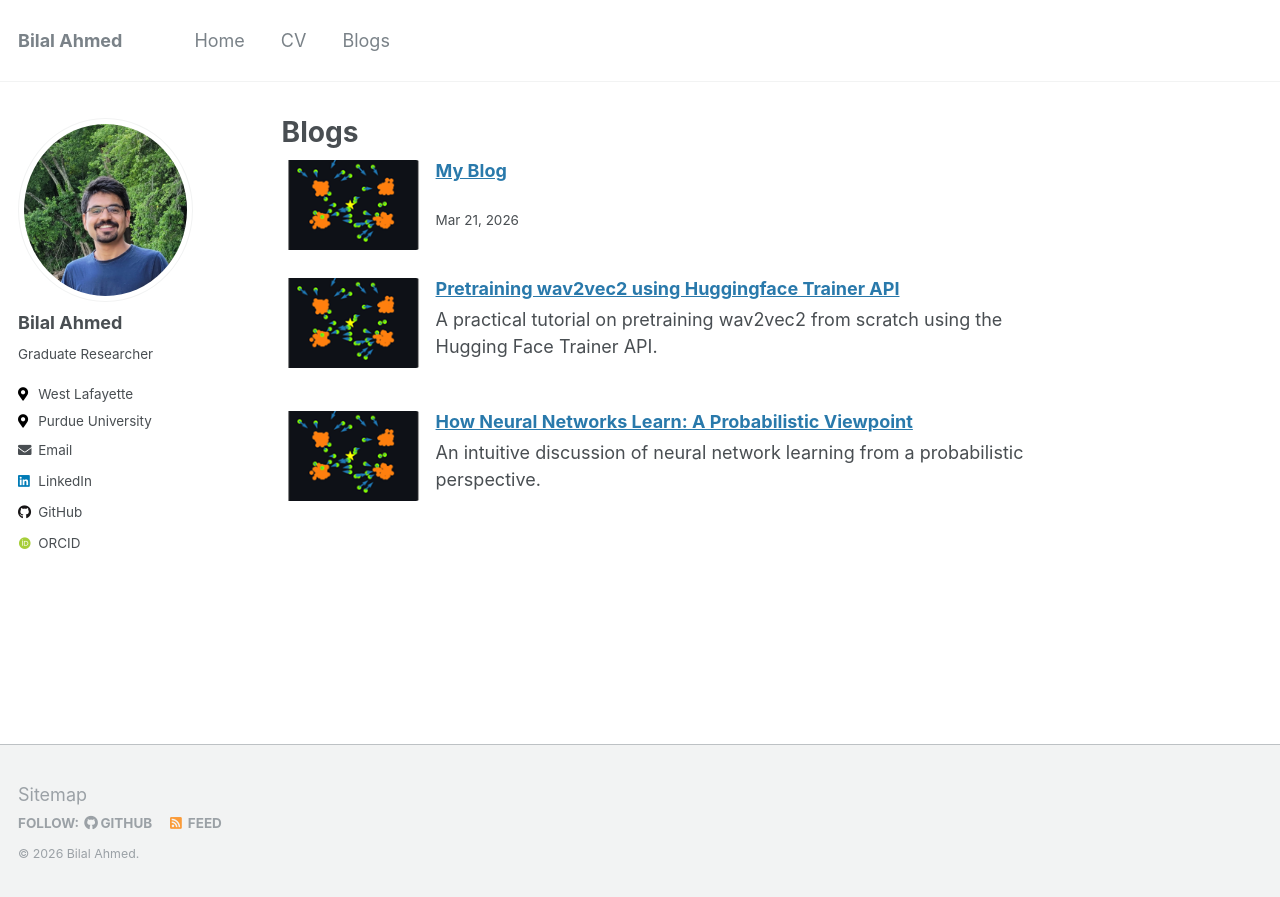
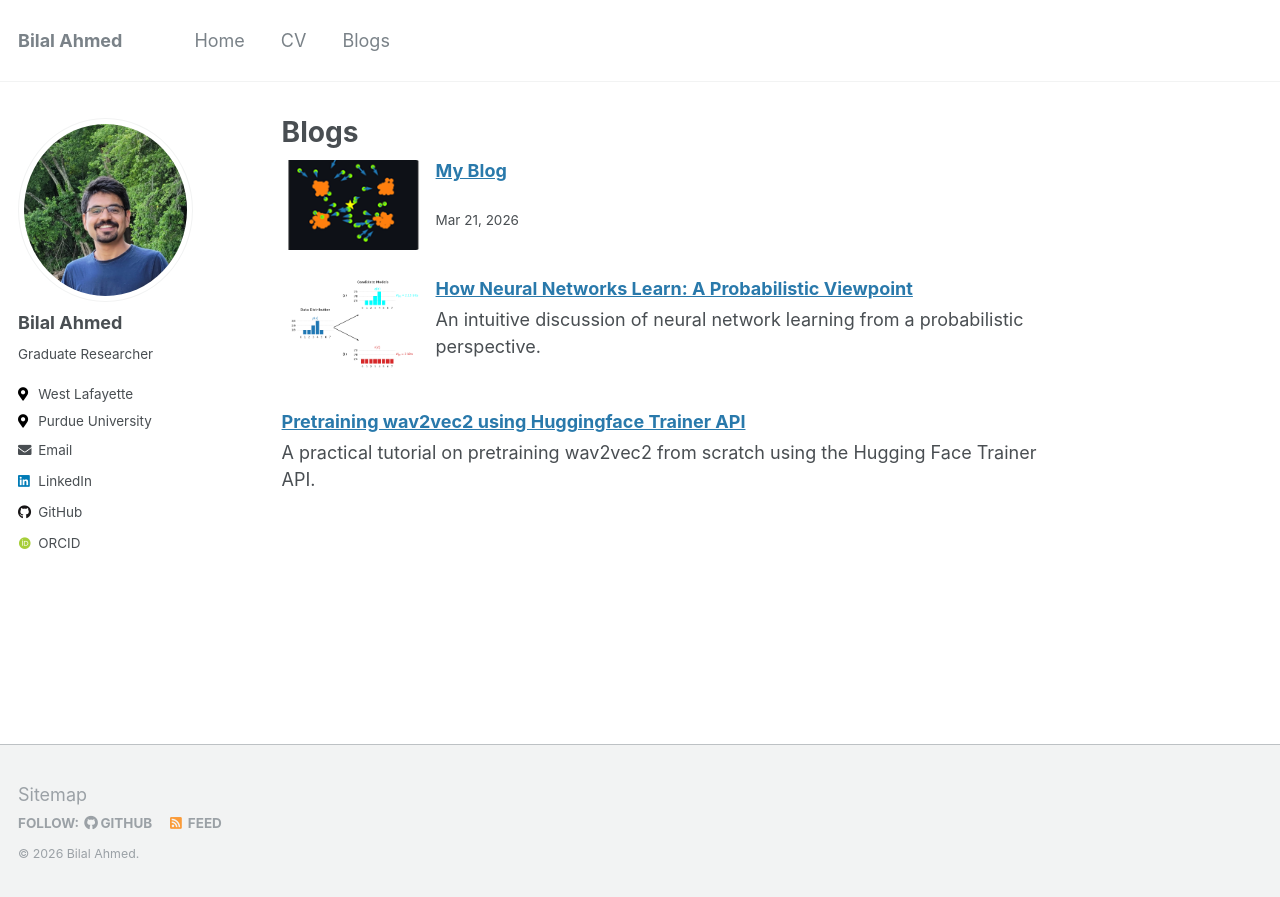
Before and after one commit to bilalhsp/bilalhsp.github.io, a Jekyll site: the page built from _pages/blogs.md, in a window 1280 px wide. Shown: the top 897 px of the page. Built offline with Jekyll 4.4.1, drawn with Linux system fonts in a browser that asks for light colours; some web fonts are replaced; part of the change alters nothing that is shown.

Commit message:
Update external blogs with new entries and corrections

```diff
--- a/_data/external_blogs.yml
+++ b/_data/external_blogs.yml
@@ -1,11 +1,10 @@
+- title: "How Neural Networks Learn: A Probabilistic Viewpoint"
+  date: 2026-12-26
+  url: "https://medium.com/data-science/how-neural-networks-learn-a-probabilistic-viewpoint-0f6a78dc58e2"
+  thumbnail: /assets/NN_learning.png
+  summary: "An intuitive discussion of neural network learning from a probabilistic perspective."
+
 - title: "Pretraining wav2vec2 using Huggingface Trainer API"
-  date: 2024-11-03
+  date: 2024-11-02
   url: "https://blog.gopenai.com/pretraining-wav2vec2-using-huggingface-trainer-api-19fbf2fc6bf2"
-  thumbnail: /assets/drifting.png
   summary: "A practical tutorial on pretraining wav2vec2 from scratch using the Hugging Face Trainer API."
-
-- title: "How Neural Networks Learn: A Probabilistic Viewpoint"
-  date: 2022-07-14
-  url: "https://medium.com/data-science/how-neural-networks-learn-a-probabilistic-viewpoint-0f6a78dc58e2"
-  thumbnail: /assets/drifting.png
-  summary: "An intuitive discussion of neural network learning from a probabilistic perspective."
```
